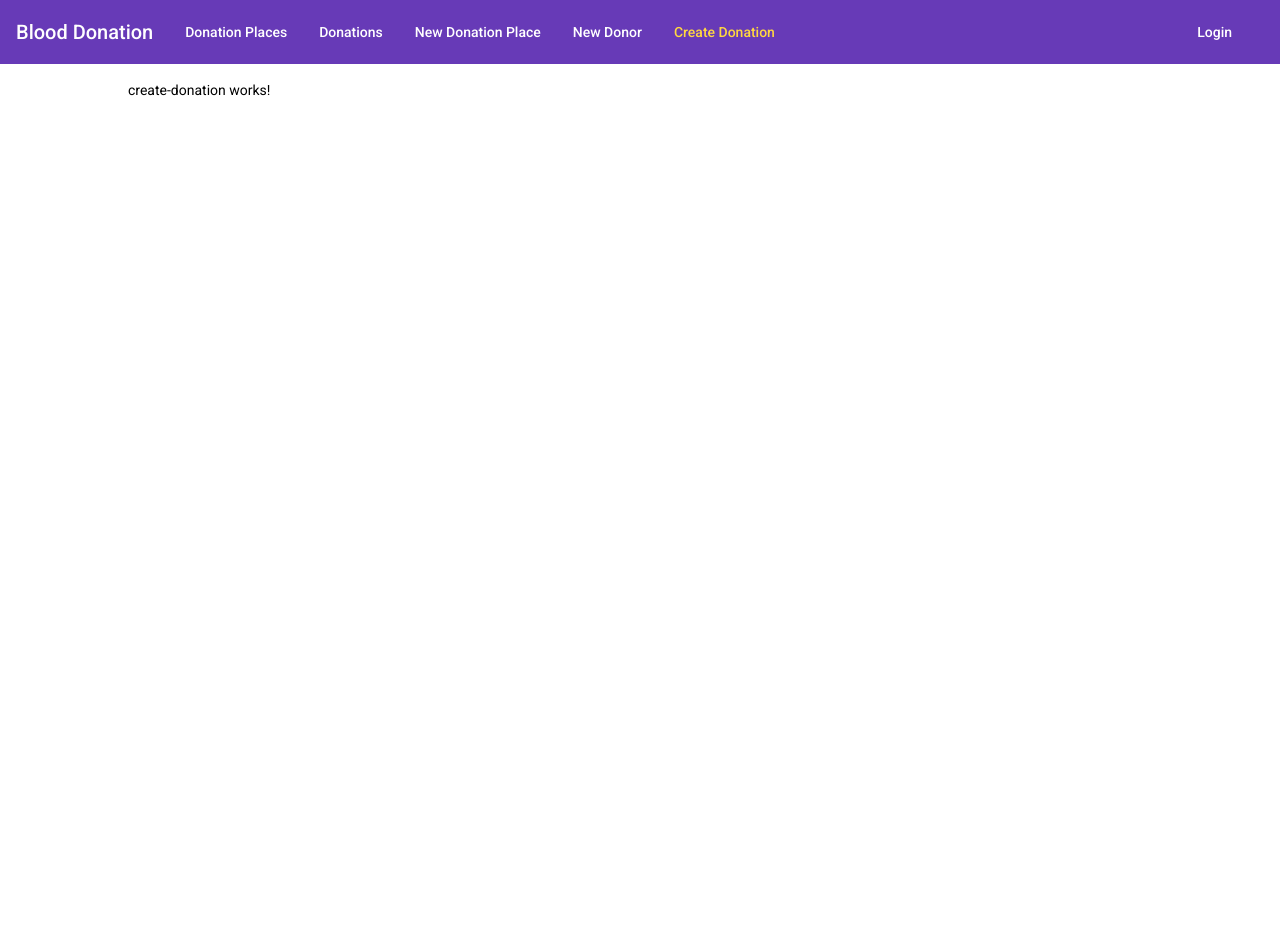
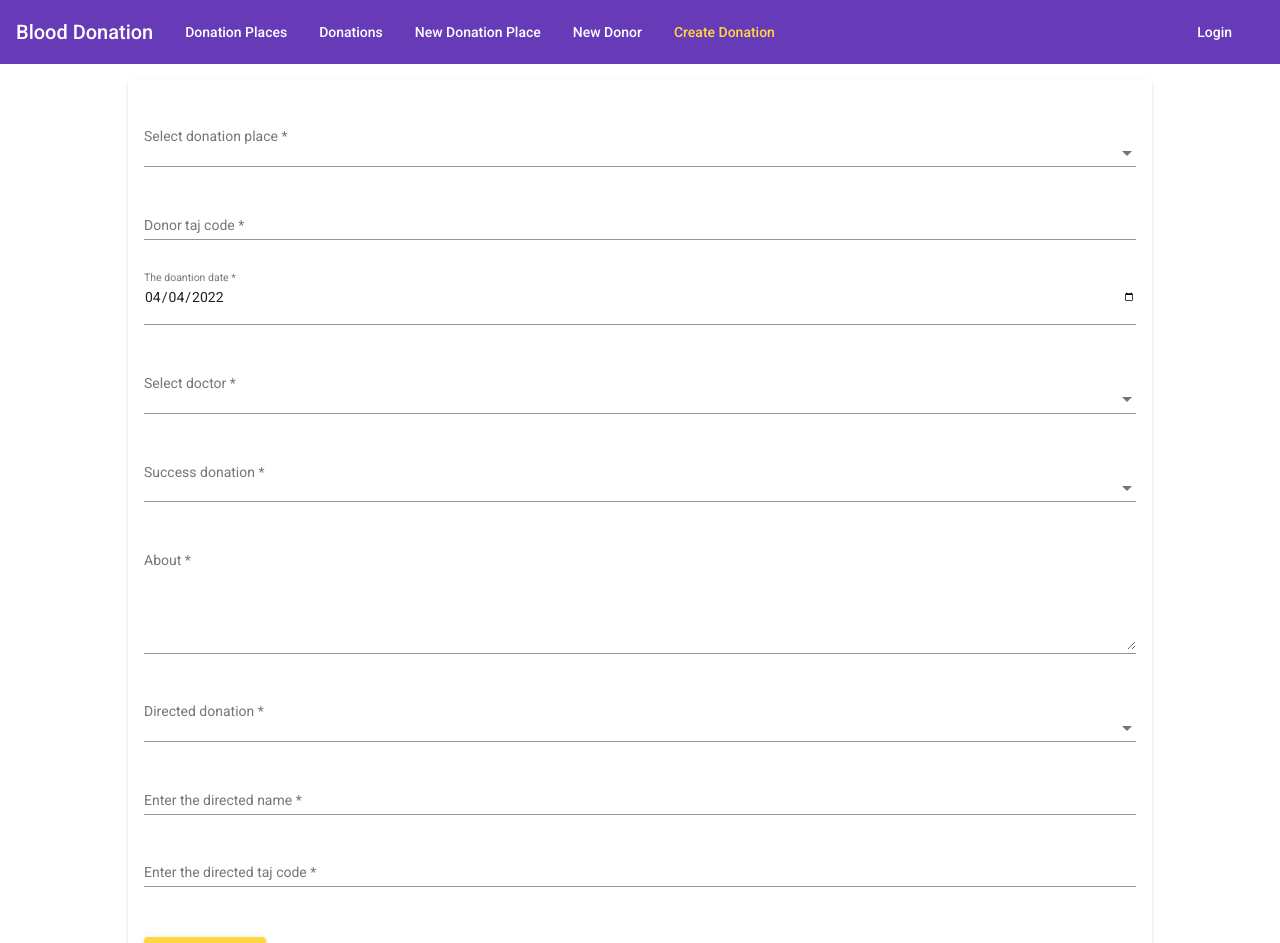
Before and after one commit to marcibaumel/O09CTQ_GEIAK125-B, an Angular app in the folder BloodyApp/frontend/: page /newdonation in a window 1280 px wide. Shown: the top 943 px of the page. Before the commit the page ends 800 px from the top, so only its background shows below. Built offline with nearby package versions, Linux system fonts and the light colour scheme; what ng-mat-carousel would draw is missing.

Commit message:
donation form started

```diff
--- a/BloodyApp/frontend/src/app/components/create-donation/create-donation.component.css
+++ b/BloodyApp/frontend/src/app/components/create-donation/create-donation.component.css
@@ -0,0 +1,10 @@
+mat-form-field,
+textarea,
+mat-select{
+  margin-top: 1rem;
+  width: 100%;
+}
+
+.mat-raised-button{
+  margin-top: 2rem;
+}
--- a/BloodyApp/frontend/src/app/components/create-donation/create-donation.component.html
+++ b/BloodyApp/frontend/src/app/components/create-donation/create-donation.component.html
@@ -1 +1,106 @@
-<p>create-donation works!</p>
+<mat-card>
+  <form [formGroup]="form" (submit)="onSaveNewDonation()">
+
+    <mat-form-field>
+      <mat-label>Select donation place</mat-label>
+      <mat-select formControlName="donationPlace_id_fk" required>
+        <!--Azok a helyek amik akítvak lista-->
+        <mat-option [value]="true">Yes</mat-option>
+        <mat-option [value]="false">No</mat-option>
+      </mat-select>
+    </mat-form-field>
+
+    <mat-form-field>
+      <input
+        matInput
+        type="text"
+        formControlName="donor_taj_code"
+        placeholder="Donor taj code"
+      />
+      <mat-error *ngIf="form.get('donor_taj_code').invalid"
+        >Please enter the donor taj code</mat-error
+      >
+    </mat-form-field>
+
+    <mat-form-field>
+      <input
+        matInput
+        type="date"
+        formControlName="donation_date"
+        placeholder="The doantion date"
+      />
+      <mat-error *ngIf="form.get('donation_date').invalid"
+        >Please enter the donation date
+      </mat-error>
+    </mat-form-field>
+
+    <mat-form-field>
+      <mat-label>Select doctor</mat-label>
+      <mat-select formControlName="doctor_id_fk" required>
+        <!--Orvos lista-->
+        <mat-option [value]="true">Yes</mat-option>
+        <mat-option [value]="false">No</mat-option>
+      </mat-select>
+    </mat-form-field>
+
+    <mat-form-field>
+      <mat-label>Success donation</mat-label>
+      <mat-select formControlName="success_donation" required>
+        <mat-option [value]="true">Yes</mat-option>
+        <mat-option [value]="false">No</mat-option>
+      </mat-select>
+    </mat-form-field>
+
+    <!--TODO: csak akkor jelenjen meg about ha false a success-->
+    <mat-form-field>
+      <textarea
+        matInput
+        rows="6"
+        formControlName="about"
+        placeholder="About"
+      ></textarea>
+      <mat-error *ngIf="form.get('about').invalid"
+        >Please enter the about
+      </mat-error>
+    </mat-form-field>
+
+    <mat-form-field>
+      <mat-label>Directed donation</mat-label>
+      <mat-select formControlName="directed_donation" required>
+        <mat-option [value]="true">Yes</mat-option>
+        <mat-option [value]="false">No</mat-option>
+      </mat-select>
+    </mat-form-field>
+
+    <!--TODO: csak akkor jelenjen meg about ha true a directed donation-->
+    <mat-form-field>
+      <input
+        matInput
+        type="text"
+        formControlName="directed_name"
+        placeholder="Enter the directed name"
+      />
+      <mat-error *ngIf="form.get('directed_name').invalid"
+        >Please enter a valid directed name</mat-error
+      >
+    </mat-form-field>
+
+    <!--TODO: csak akkor jelenjen meg about ha true a directed donation-->
+    <mat-form-field>
+      <input
+        matInput
+        type="text"
+        formControlName="directed_taj_code"
+        placeholder="Enter the directed taj code"
+        oninput="javascript: if (this.value.length > this.maxLength) this.value = this.value.slice(0, this.maxLength);"
+        maxlength="9"
+      />
+      <mat-error *ngIf="form.get('directed_taj_code').invalid"
+        >Please enter a valid directed taj code</mat-error
+      >
+    </mat-form-field>
+    <button mat-raised-button color="accent" type="submit">
+      Save Donation
+    </button>
+  </form>
+</mat-card>
--- a/BloodyApp/frontend/src/app/components/create-donation/create-donation.component.ts
+++ b/BloodyApp/frontend/src/app/components/create-donation/create-donation.component.ts
@@ -1,30 +1,28 @@
-import { Component, OnInit } from '@angular/core';
+import { Component, Inject, OnInit } from '@angular/core';
 import { FormControl, FormGroup, Validators } from '@angular/forms';
+
 
 @Component({
   selector: 'app-create-donation',
   templateUrl: './create-donation.component.html',
-  styleUrls: ['./create-donation.component.css']
+  styleUrls: ['./create-donation.component.css'],
 })
 export class CreateDonationComponent implements OnInit {
+  form: FormGroup;
 
-  form:FormGroup;
-
-  constructor() { }
+  constructor() {}
 
   ngOnInit(): void {
     this.form = new FormGroup({
       directed_taj_code: new FormControl(null, {
         validators: [
           Validators.required,
-          Validators.minLength(1),
-          Validators.maxLength(9),
         ],
       }),
       success_donation: new FormControl(null, {
         validators: [Validators.required],
       }),
-      donation_date: new FormControl(null, {
+      donation_date: new FormControl(this.currentDate(), {
         validators: [Validators.required],
       }),
       directed_donation: new FormControl(null, {
@@ -36,7 +34,7 @@ export class CreateDonationComponent implements OnInit {
       about: new FormControl(null, {
         validators: [Validators.required],
       }),
-      donor_id_fk: new FormControl(null, {
+      donor_taj_code: new FormControl(null, {
         validators: [Validators.required],
       }),
       doctor_id_fk: new FormControl(null, {
@@ -48,4 +46,10 @@ export class CreateDonationComponent implements OnInit {
     });
   }
 
+  currentDate() {
+    const currentDate = new Date();
+    return currentDate.toISOString().substring(0,10);
+  }
+
+  onSaveNewDonation() {}
 }
--- a/BloodyApp/frontend/src/app/components/create-donor/create-donor.component.html
+++ b/BloodyApp/frontend/src/app/components/create-donor/create-donor.component.html
@@ -112,6 +112,6 @@
 
 
 
-    <button mat-raised-button color="accent" type="submit">Save Post</button>
+    <button mat-raised-button color="accent" type="submit">Save Donor</button>
   </form>
 </mat-card>
--- a/BloodyApp/frontend/src/app/components/create-place/create-place.component.html
+++ b/BloodyApp/frontend/src/app/components/create-place/create-place.component.html
@@ -59,6 +59,6 @@
       </mat-select>
     </mat-form-field>
 
-    <button mat-raised-button color="accent" type="submit">Save Post</button>
+    <button mat-raised-button color="accent" type="submit">Save Place</button>
   </form>
 </mat-card>
```
Also changed, not shown: BloodyApp/frontend/src/app/models/Donation.Data.ts (+9 -9 lines).
